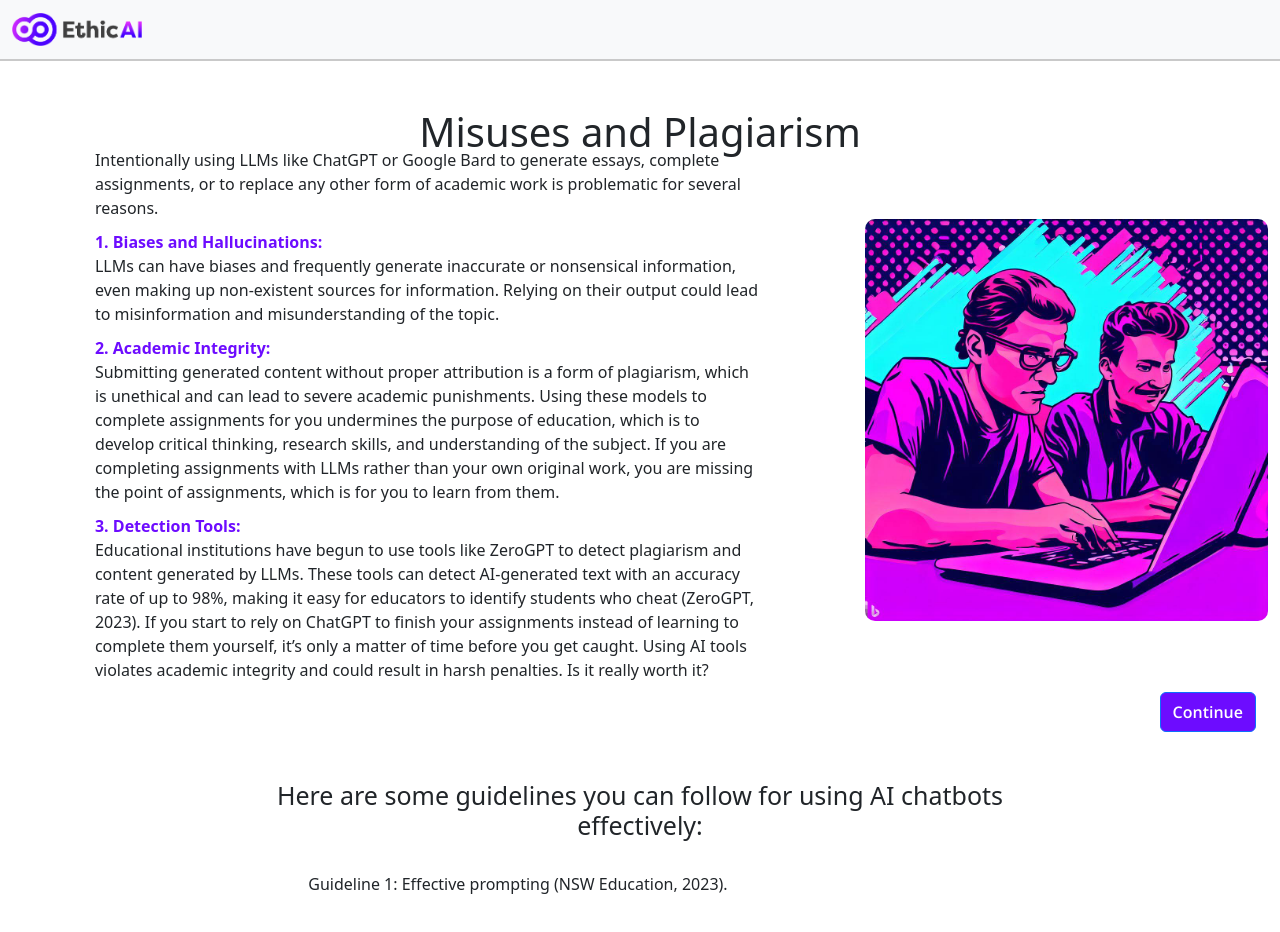
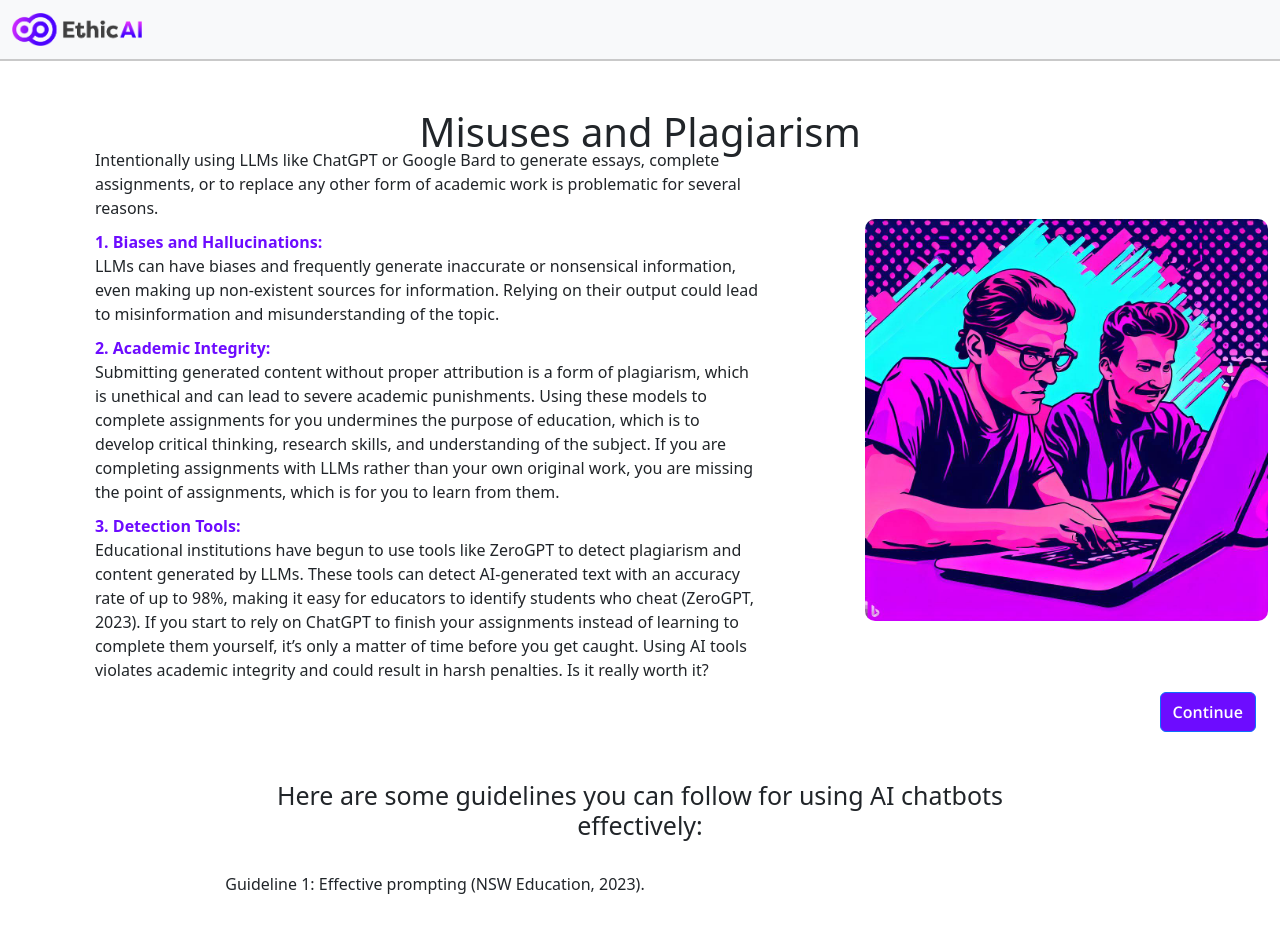
Before and after one commit to harslash/EthicAI, a Vue app in the folder project/ethicai-spa/: page /chatbots/misuses-and-plagarism in a window 1280 px wide. Shown: the top 932 px of the page. Built offline with nearby package versions, Linux system fonts and the light colour scheme.

Commit message:
esit chatbots

```diff
--- a/project/ethicai-spa/src/components/pages/chatbots/chatbots-page-4.vue
+++ b/project/ethicai-spa/src/components/pages/chatbots/chatbots-page-4.vue
@@ -47,15 +47,15 @@
 
     <div class="row justify-content-center mb-5"> <!-- Center the row -->
       <div class="col-md-8 pb-5"> <!-- Reduce the column width -->
-        <div class="d-flex justify-content-center flex-column align-items-center"> <!-- Center content vertically and horizontally -->
+        <div class="justify-content-center align-items-center"> <!-- Center content vertically and horizontally -->
           <h2>
             Here are some guidelines you can follow for using AI chatbots effectively:
           </h2>
           <br>
+        </div>
           <p class="section-text">
             Guideline 1: Effective prompting (NSW Education, 2023).
           </p>
-        </div>
       </div>
     </div>
 
@@ -114,6 +114,7 @@ export default defineComponent({
   margin-bottom: 10px; /* Add margin between paragraphs */
 }
 
+
 .img-a {
   border-radius: 10px;
   margin-right: 10px; /* Reduce the margin-right to create less space */
```
